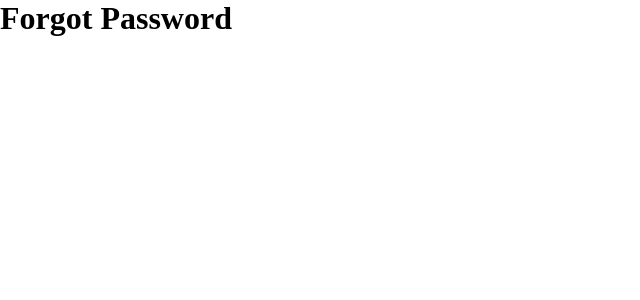
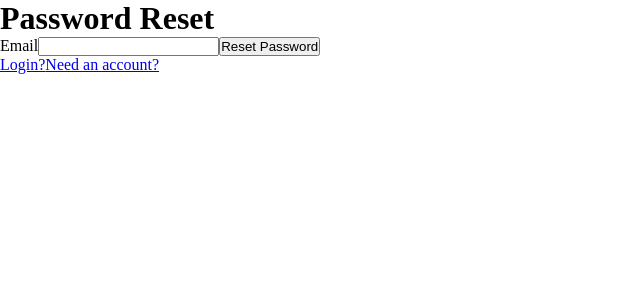
Before and after one commit to SchoolOfCode/bc13_final-project_front-end-maccaw, a Next.js app in the folder home-grown/: page /forgotpassword in a window 1280 px wide. Shown: the top 300 px of the page, without its empty margins (0-640 px from the left). Built offline with nearby package versions, Linux system fonts and the light colour scheme; no server answers.

Commit message:
password reset email functionality

```diff
--- a/home-grown/context/AuthContext.js
+++ b/home-grown/context/AuthContext.js
@@ -4,6 +4,7 @@ import {
   createUserWithEmailAndPassword,
   signInWithEmailAndPassword,
   signOut,
+  sendPasswordResetEmail,
 } from "firebase/auth";
 import { auth } from "../config/firebase";
 
@@ -33,6 +34,10 @@ export function AuthProvider({ children }) {
     return signOut(auth);
   }
 
+  function resetPassword(email) {
+    return sendPasswordResetEmail(auth, email);
+  }
+
   useEffect(() => {
     const unsubscribe = auth.onAuthStateChanged((user) => {
       setCurrentUser(user);
@@ -46,6 +51,7 @@ export function AuthProvider({ children }) {
     signUp,
     login,
     logout,
+    resetPassword,
   };
   return (
     <AuthContext.Provider value={value}>
--- a/home-grown/pages/forgotpassword.js
+++ b/home-grown/pages/forgotpassword.js
@@ -1,3 +1,48 @@
-export default function ForgotPassword(){
-    return (<h1>Forgot Password</h1>)
+import React, { useRef, useState } from "react";
+import Link from "next/link";
+import { useAuth } from "../context/AuthContext.js";
+import { useRouter } from "next/router";
+
+export default function ForgotPassword() {
+  const emailRef = useRef();
+  const passwordRef = useRef();
+  const { resetPassword } = useAuth();
+  const [err, setErr] = useState("");
+  const [message, setMessage] = useState("");
+  const [loading, setLoading] = useState(false);
+  const router = useRouter();
+
+  async function handleSubmit(e) {
+    e.preventDefault();
+
+    try {
+      setErr("");
+      setMessage("");
+      setLoading(true);
+      await resetPassword(emailRef.current.value);
+      setMessage("Check your inbox for further instructions");
+    } catch {
+      setErr("Failed to reset Password");
+    }
+    setLoading(false);
+  }
+
+  return (
+    <div>
+      <h1>Password Reset</h1>
+      {err && <h2>{err}</h2>}
+      {message && <h2>{message}</h2>}
+
+      <form onSubmit={handleSubmit}>
+        <label>Email</label>
+        <input type="email" ref={emailRef} />
+
+        <button disabled={loading} type="submit">
+          Reset Password
+        </button>
+      </form>
+      <Link href="/login">Login?</Link>
+      <Link href="/signup">Need an account?</Link>
+    </div>
+  );
 }
--- a/home-grown/pages/login.js
+++ b/home-grown/pages/login.js
@@ -40,9 +40,8 @@ export default function Login() {
           Log In
         </button>
       </form>
-      <Link href="/forgotpassword">
-        <p>Forgot Password?</p>
-      </Link>
+      <Link href="/forgotpassword">Forgot Password?</Link>
+      <Link href="/signup">Need an account?</Link>
     </div>
   );
 }
```
Also changed, not shown: home-grown/pages/index.js (+9 -2 lines), 1 other file (tests, documents, lock files or other folders).
